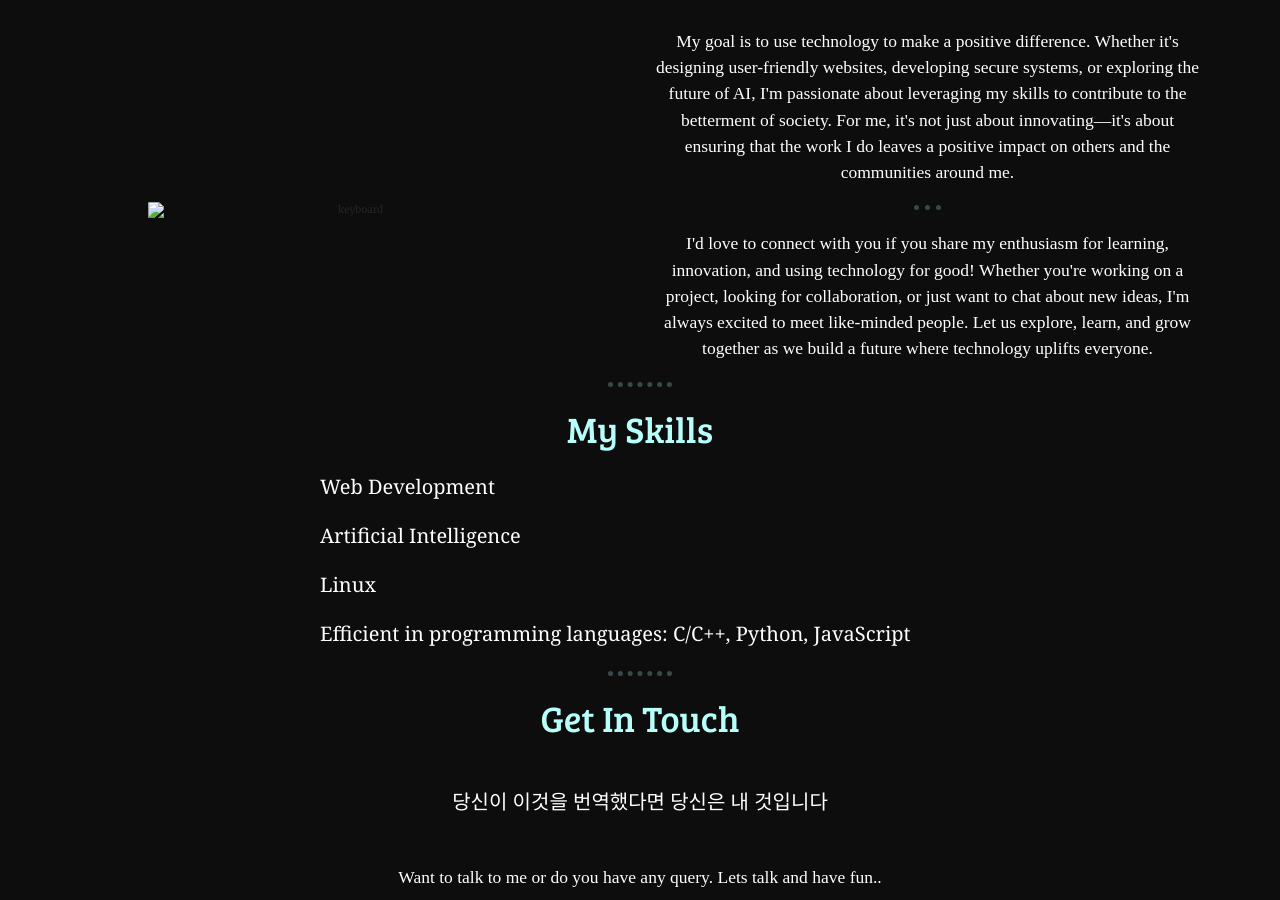
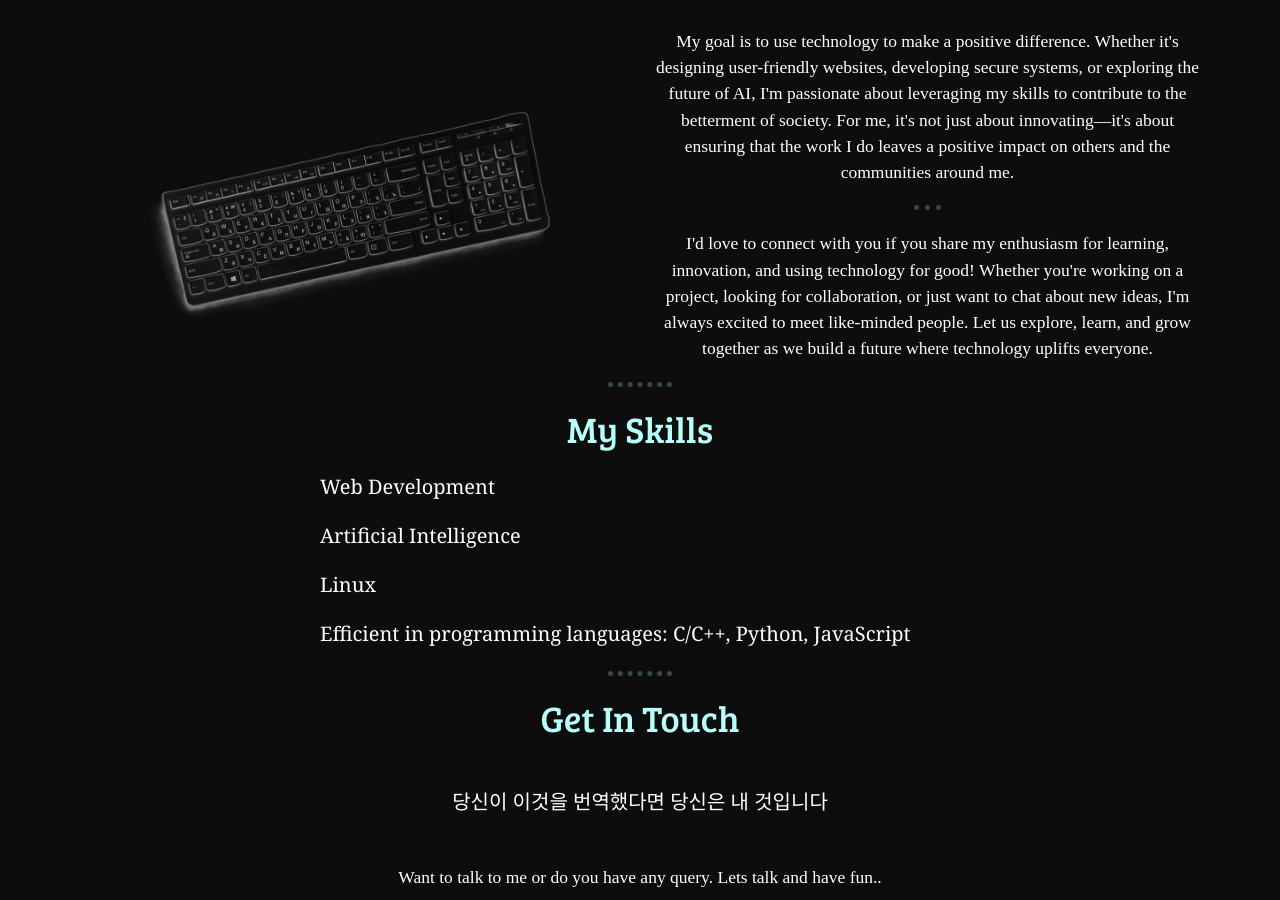
Before and after one commit to Infiniper/infiniper, a plain HTML site: page index.html in a window 1280 px wide. Shown: the part 1834-2734 px from the top of the page. Drawn offline with nearby package versions, Linux system fonts and the light colour scheme; the site is published under a folder, as on GitHub Pages, so addresses that start at the root find nothing; a web font is replaced by a local one.

Commit message:
updated keyboard images

```diff
--- a/index.html
+++ b/index.html
@@ -86,7 +86,7 @@
       <div class="row justify-content-center align-items-center g-5">
         <div class="float-md-end col-10 col-sm-8 col-lg-6">
           <center>
-            <img src="/assets/images/keyboard.png" class="d-block mx-lg-auto img-fluid mt-5" alt="keyboard"
+            <img src="./assets/images/keyboard.png" class="d-block mx-lg-auto img-fluid mt-5" alt="keyboard"
               style="border-radius: 2%;" width="75%" loading="lazy" />
           </center>
         </div>
```
